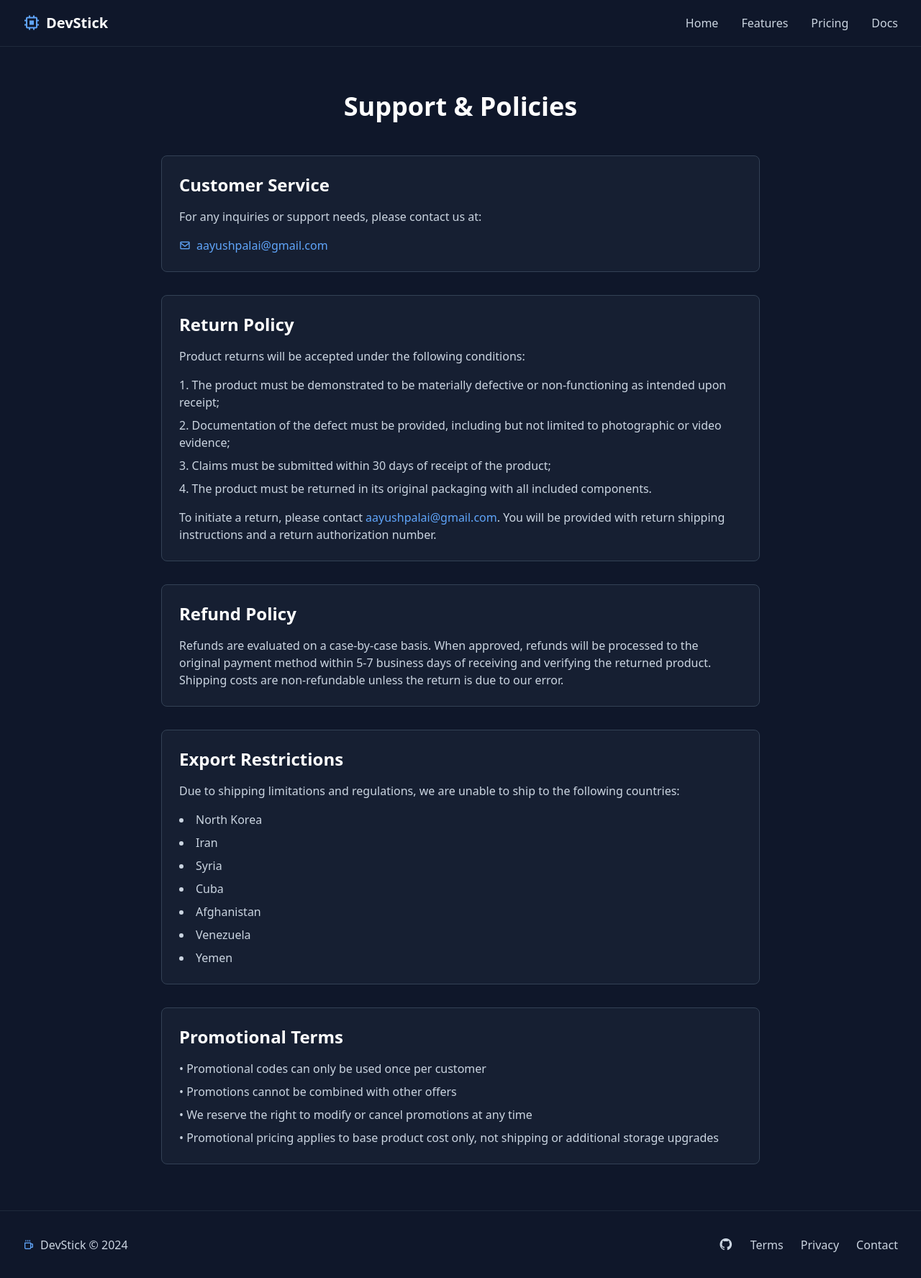
After one commit to A2Pro/DevStick-Website, a Flask app: page /support in a window 1280 px wide. The commit adds this page. Shown: the whole page at 72% size. Run offline with Flask 3, Linux system fonts and the light colour scheme; some libraries are stand-ins or nearby versions.

Commit message:
added legal

```diff
--- a/app.py
+++ b/app.py
@@ -42,6 +42,9 @@ def pricing():
 def docs():
     return render_template("docs.html")
 
+@app.route("/support")
+def support():
+    return render_template("legal.html")
 
 if __name__ == '__main__':
     serve(app, host="0.0.0.0", port=8080)
--- a/templates/docs.html
+++ b/templates/docs.html
@@ -21,6 +21,7 @@
                     <a href="features" class="text-slate-300 hover:text-blue-400">Features</a>
                     <a href="pricing" class="text-slate-300 hover:text-blue-400">Pricing</a>
                     <a href="docs" class="text-blue-400 hover:text-blue-500">Docs</a>
+                    <a href="/support" class="text-blue-400 hover:text-blue-500">Support</a>
                 </div>
             </div>
         </div>
--- a/templates/features.html
+++ b/templates/features.html
@@ -21,6 +21,7 @@
                     <a href="features" class="text-blue-400 hover:text-blue-500">Features</a>
                     <a href="pricing" class="text-slate-300 hover:text-blue-400">Pricing</a>
                     <a href="docs" class="text-slate-300 hover:text-blue-400">Docs</a>
+                    <a href="/support" class="text-blue-400 hover:text-blue-500">Support</a>
                 </div>
             </div>
         </div>
--- a/templates/index.html
+++ b/templates/index.html
@@ -21,6 +21,7 @@
                     <a href="/features" class="text-slate-300 hover:text-blue-400">Features</a>
                     <a href="/pricing" class="text-slate-300 hover:text-blue-400">Pricing</a>
                     <a href="/docs" class="text-slate-300 hover:text-blue-400">Docs</a>
+                    <a href="/support" class="text-blue-400 hover:text-blue-500">Support</a>
                 </div>
             </div>
         </div>
--- /dev/null
+++ b/templates/legal.html
@@ -0,0 +1,110 @@
+<!DOCTYPE html>
+<html lang="en">
+<head>
+    <meta charset="UTF-8">
+    <meta name="viewport" content="width=device-width, initial-scale=1.0">
+    <title>Support & Refunds - DevStick</title>
+    <script src="https://cdn.tailwindcss.com"></script>
+    <link href='https://unpkg.com/boxicons@2.1.4/css/boxicons.min.css' rel='stylesheet'>
+</head>
+<body class="bg-slate-900 text-white">
+    <!-- Navigation -->
+    <nav class="fixed top-0 left-0 right-0 z-50 bg-slate-900 border-b border-slate-800">
+        <div class="max-w-7xl mx-auto px-4 sm:px-6 lg:px-8">
+            <div class="flex justify-between items-center h-16">
+                <div class="flex items-center space-x-2">
+                    <i class='bx bx-chip text-blue-400 text-2xl'></i>
+                    <span class="text-xl font-bold">DevStick</span>
+                </div>
+                <div class="flex space-x-8">
+                    <a href="/" class="text-slate-300 hover:text-blue-400">Home</a>
+                    <a href="/features" class="text-slate-300 hover:text-blue-400">Features</a>
+                    <a href="/pricing" class="text-slate-300 hover:text-blue-400">Pricing</a>
+                    <a href="/docs" class="text-slate-300 hover:text-blue-400">Docs</a>
+                </div>
+            </div>
+        </div>
+    </nav>
+
+    <div class="min-h-screen pt-16">
+        <div class="max-w-4xl mx-auto px-4 sm:px-6 lg:px-8 py-16">
+            <h1 class="text-4xl font-bold mb-12 text-center">Support & Policies</h1>
+
+            <!-- Customer Service -->
+            <div class="bg-slate-800/50 rounded-lg border border-slate-700 p-6 mb-8">
+                <h2 class="text-2xl font-bold mb-4">Customer Service</h2>
+                <p class="text-slate-300 mb-4">For any inquiries or support needs, please contact us at:</p>
+                <div class="flex items-center space-x-2 text-blue-400">
+                    <i class='bx bx-envelope'></i>
+                    <a href="mailto:aayushpalai@gmail.com" class="hover:text-blue-300">aayushpalai@gmail.com</a>
+                </div>
+            </div>
+
+            <!-- Return Policy -->
+            <div class="bg-slate-800/50 rounded-lg border border-slate-700 p-6 mb-8">
+                <h2 class="text-2xl font-bold mb-4">Return Policy</h2>
+                <p class="text-slate-300 mb-4">Product returns will be accepted under the following conditions:</p>
+                <ol class="list-decimal list-inside space-y-2 text-slate-300 mb-4">
+                    <li>The product must be demonstrated to be materially defective or non-functioning as intended upon receipt;</li>
+                    <li>Documentation of the defect must be provided, including but not limited to photographic or video evidence;</li>
+                    <li>Claims must be submitted within 30 days of receipt of the product;</li>
+                    <li>The product must be returned in its original packaging with all included components.</li>
+                </ol>
+                <p class="text-slate-300">To initiate a return, please contact <a href="mailto:aayushpalai@gmail.com" class="text-blue-400 hover:text-blue-300">aayushpalai@gmail.com</a>. You will be provided with return shipping instructions and a return authorization number.</p>
+            </div>
+
+            <!-- Refund Policy -->
+            <div class="bg-slate-800/50 rounded-lg border border-slate-700 p-6 mb-8">
+                <h2 class="text-2xl font-bold mb-4">Refund Policy</h2>
+                <p class="text-slate-300">Refunds are evaluated on a case-by-case basis. When approved, refunds will be processed to the original payment method within 5-7 business days of receiving and verifying the returned product. Shipping costs are non-refundable unless the return is due to our error.</p>
+            </div>
+
+            <!-- Export Restrictions -->
+            <div class="bg-slate-800/50 rounded-lg border border-slate-700 p-6 mb-8">
+                <h2 class="text-2xl font-bold mb-4">Export Restrictions</h2>
+                <p class="text-slate-300 mb-4">Due to shipping limitations and regulations, we are unable to ship to the following countries:</p>
+                <ul class="list-disc list-inside space-y-2 text-slate-300">
+                    <li>North Korea</li>
+                    <li>Iran</li>
+                    <li>Syria</li>
+                    <li>Cuba</li>
+                    <li>Afghanistan</li>
+                    <li>Venezuela</li>
+                    <li>Yemen</li>
+                </ul>
+            </div>
+
+            <!-- Promotions -->
+            <div class="bg-slate-800/50 rounded-lg border border-slate-700 p-6">
+                <h2 class="text-2xl font-bold mb-4">Promotional Terms</h2>
+                <ul class="space-y-2 text-slate-300">
+                    <li>• Promotional codes can only be used once per customer</li>
+                    <li>• Promotions cannot be combined with other offers</li>
+                    <li>• We reserve the right to modify or cancel promotions at any time</li>
+                    <li>• Promotional pricing applies to base product cost only, not shipping or additional storage upgrades</li>
+                </ul>
+            </div>
+        </div>
+    </div>
+
+    <!-- Footer -->
+    <footer class="bg-slate-900 text-slate-300 py-8 border-t border-slate-800">
+        <div class="max-w-7xl mx-auto px-4 sm:px-6 lg:px-8">
+            <div class="flex flex-col sm:flex-row justify-between items-center gap-4">
+                <div class="flex items-center space-x-2">
+                    <i class='bx bx-coffee text-blue-400'></i>
+                    <span>DevStick © 2024</span>
+                </div>
+                <div class="flex items-center space-x-6">
+                    <a href="#" class="hover:text-blue-400 transition-colors">
+                        <i class='bx bxl-github text-xl'></i>
+                    </a>
+                    <a href="#" class="hover:text-blue-400 transition-colors">Terms</a>
+                    <a href="#" class="hover:text-blue-400 transition-colors">Privacy</a>
+                    <a href="#" class="hover:text-blue-400 transition-colors">Contact</a>
+                </div>
+            </div>
+        </div>
+    </footer>
+</body>
+</html>
--- a/templates/pricing.html
+++ b/templates/pricing.html
@@ -21,6 +21,7 @@
                     <a href="/features" class="text-slate-300 hover:text-blue-400">Features</a>
                     <a href="/pricing" class="text-blue-400 hover:text-blue-500">Pricing</a>
                     <a href="/docs" class="text-slate-300 hover:text-blue-400">Docs</a>
+                    <a href="/support" class="text-blue-400 hover:text-blue-500">Support</a>
                 </div>
             </div>
         </div>
```
